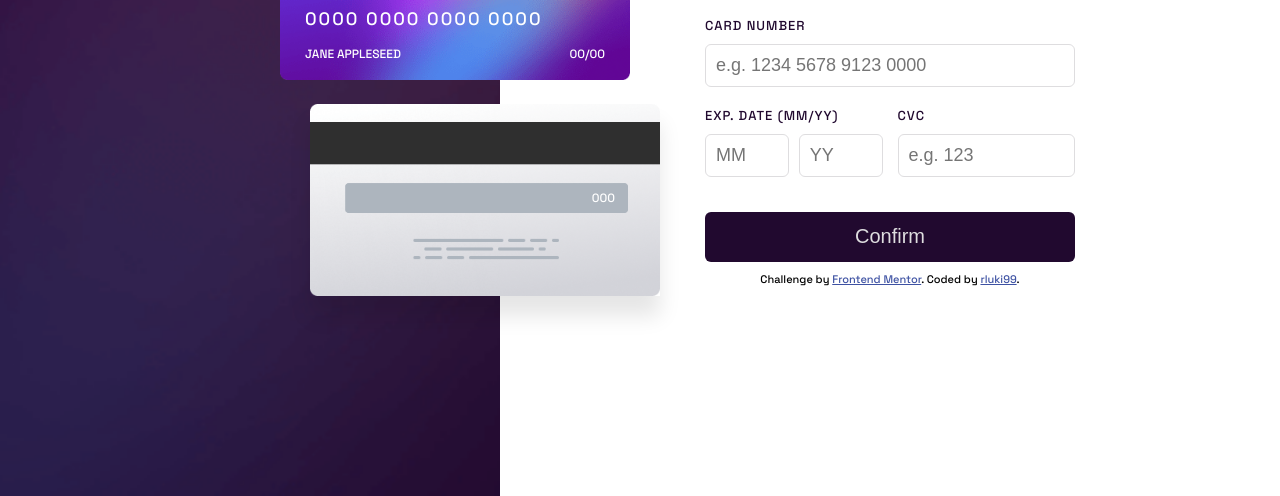
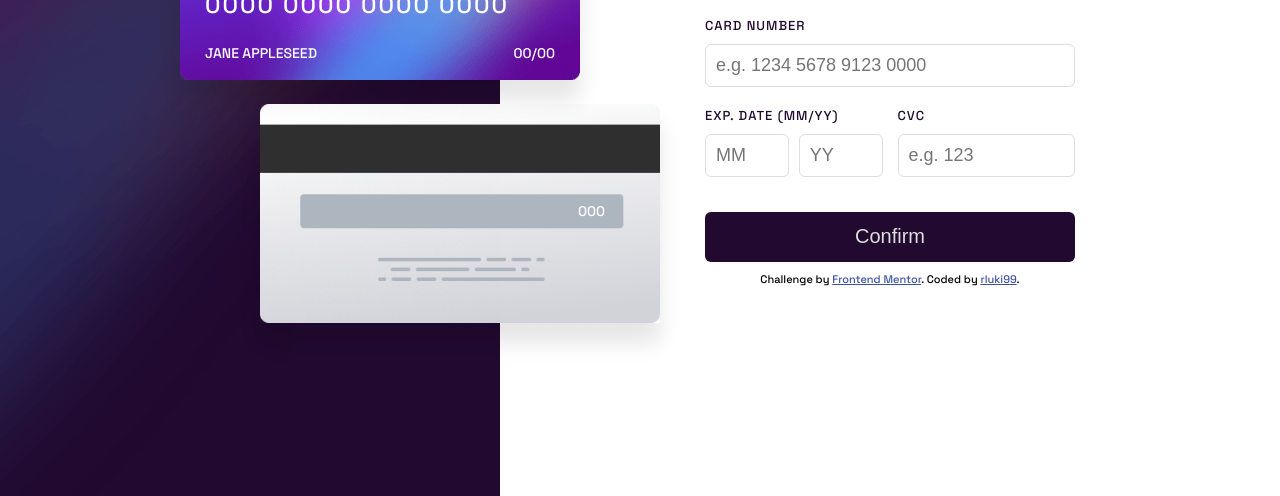
Before and after one commit to rluki99/Card-details-form, a plain HTML site: page index.html in a window 1280 px wide. Shown: the part 304-800 px from the top of the page. Drawn offline with Linux system fonts and the light colour scheme.

Commit message:
CSS card size changes

```diff
--- a/src/sass/style.scss
+++ b/src/sass/style.scss
@@ -61,7 +61,7 @@ main {
 			width: 290px;
 
 			@include desktopMax {
-				width: 350px;
+				width: 400px;
 			}
 		}
 	}
@@ -84,6 +84,7 @@ main {
 	&__front {
 		bottom: -38px;
 		left: 15px;
+		box-shadow: 0 20px 20px rgba(0, 0, 0, 0.1);
 
 		@include desktop() {
 			bottom: 52%;
@@ -91,7 +92,7 @@ main {
 		}
 
 		@include desktopMax {
-			left: 280px;
+			left: 180px;
 		}
 	}
 
@@ -101,15 +102,23 @@ main {
 	&__exp,
 	&__logo {
 		position: absolute;
+
+		@include desktopMax {
+			font-size: 14px;
+		}
 	}
 
 	&__cvc {
-		top: 72px;
+		top: 71px;
 		right: 35px;
 
-		@include desktop() {
-			top: 86px;
-			right: 45px;
+		@include desktop {
+			right: 40px;
+		}
+
+		@include desktopMax {
+			top: 98px;
+			right: 55px;
 		}
 	}
 
@@ -123,6 +132,11 @@ main {
 		left: 25px;
 		font-size: 18px;
 		letter-spacing: 2px;
+
+		@include desktopMax {
+			font-size: 24px;
+			bottom: 60px;
+		}
 	}
 
 	&__exp {
@@ -134,6 +148,12 @@ main {
 		top: 15px;
 		left: 25px;
 		width: 65px;
+
+		@include desktopMax {
+			top: 20px;
+			left: 30px;
+			width: 75px;
+		}
 	}
 }
 
```
Also changed, not shown: dist/css/style.min.css.
